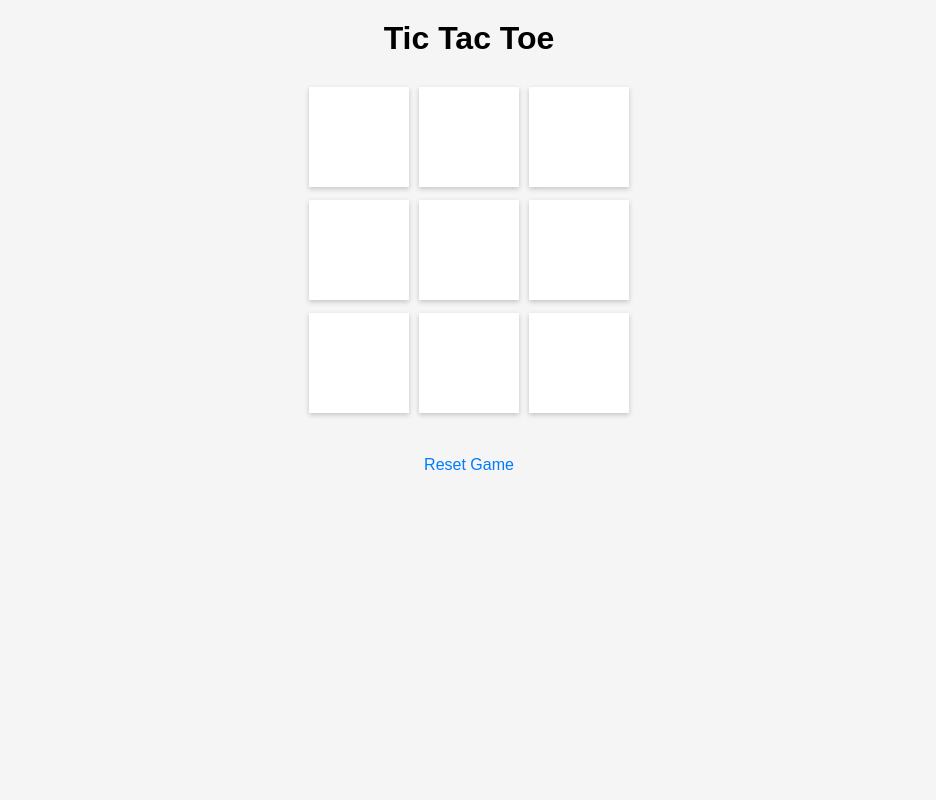
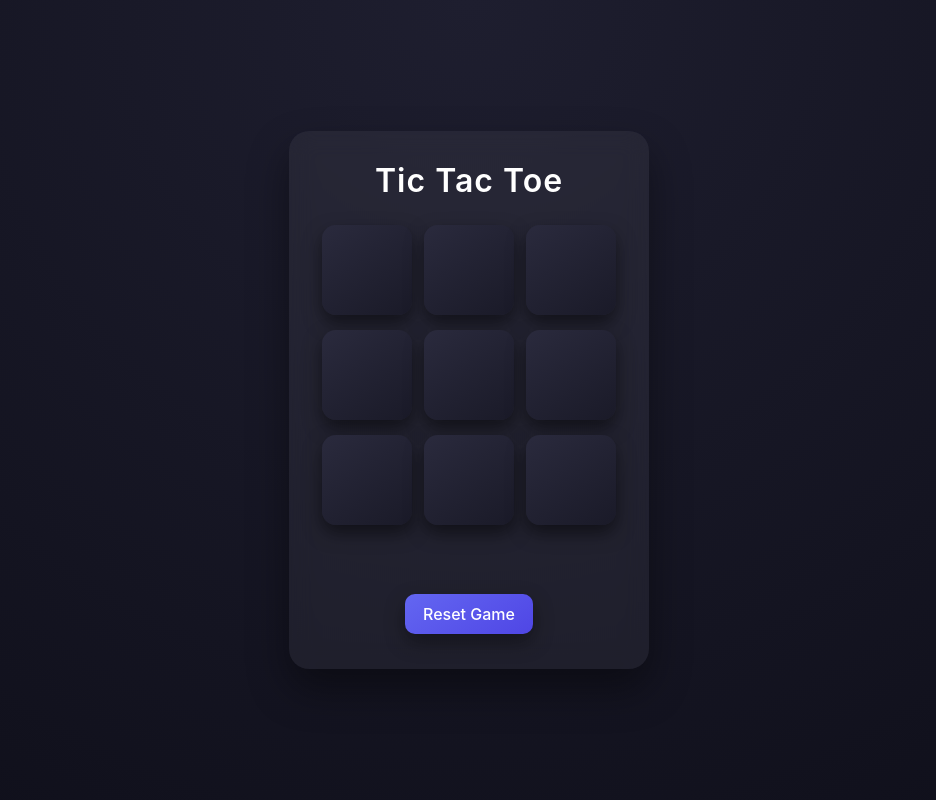
Before and after one commit to IdrisAbdulwadud900/tic-tac-toe-web, a Flask app: page / in a window 1280 px wide. Shown: the whole page, without its empty margins (171-1107 px from the left). Run offline with Flask 3, Linux system fonts and the light colour scheme.

Commit message:
UI upgrade: modern dark glass design

```diff
--- a/templates/index.html
+++ b/templates/index.html
@@ -1,73 +1,142 @@
 <!DOCTYPE html>
-<html>
+<html lang="en">
 <head>
+  <meta charset="UTF-8">
   <title>Tic Tac Toe</title>
   <style>
+    * {
+      box-sizing: border-box;
+      font-family: -apple-system, BlinkMacSystemFont, "Segoe UI", Roboto, sans-serif;
+    }
+
     body {
-            font-family: Arial, sans-serif;
+      margin: 0;
+      min-height: 100vh;
+      background: radial-gradient(circle at top, #1e1e2f, #0f0f1a);
+      display: flex;
+      align-items: center;
+      justify-content: center;
+      color: #fff;
+    }
+
+    .card {
+      background: rgba(255, 255, 255, 0.05);
+      backdrop-filter: blur(12px);
+      border-radius: 20px;
+      padding: 30px 35px 35px;
+      box-shadow: 0 20px 40px rgba(0,0,0,0.4);
       text-align: center;
-            background: #f5f5f5;
+      width: 360px;
     }
+
     h1 {
-            margin-top: 20px;
+      margin: 0 0 20px;
+      font-weight: 600;
+      letter-spacing: 1px;
     }
+
     .board {
       display: grid;
-            grid-template-columns: repeat(3, 100px);
-            gap: 10px;
+      grid-template-columns: repeat(3, 90px);
+      gap: 12px;
       justify-content: center;
-            margin-top: 30px;
+      margin: 25px 0 20px;
     }
-        button.cell {
-            width: 100px;
-            height: 100px;
-            font-size: 36px;
+
+    .cell-btn {
+      width: 90px;
+      height: 90px;
+      border-radius: 14px;
+      border: none;
+      font-size: 42px;
+      font-weight: 600;
       cursor: pointer;
-            border: none;
-            background: white;
-            box-shadow: 0 2px 5px rgba(0,0,0,0.2);
+      background: linear-gradient(145deg, #2a2a3d, #1a1a28);
+      color: #fff;
+      box-shadow: 0 8px 18px rgba(0,0,0,0.5);
+      transition: all 0.15s ease;
     }
-        button.cell:disabled {
+
+    .cell-btn:hover:not(:disabled) {
+      transform: translateY(-3px);
+      box-shadow: 0 14px 28px rgba(0,0,0,0.6);
+      background: linear-gradient(145deg, #343454, #222238);
+    }
+
+    .cell-btn:active:not(:disabled) {
+      transform: translateY(0);
+      box-shadow: 0 6px 14px rgba(0,0,0,0.5);
+    }
+
+    .cell-btn:disabled {
       cursor: not-allowed;
-            background: #ddd;
+      opacity: 0.75;
     }
+
     .msg {
-            margin-top: 20px;
+      margin-top: 15px;
       font-size: 20px;
-            font-weight: bold;
+      font-weight: 500;
+      min-height: 28px;
     }
-        a {
+
+    .msg.win {
+      color: #4ade80;
+    }
+
+    .msg.draw {
+      color: #facc15;
+    }
+
+    .reset-link {
       display: inline-block;
-            margin-top: 20px;
+      margin-top: 18px;
+      padding: 10px 18px;
+      border-radius: 10px;
+      background: linear-gradient(145deg, #6366f1, #4f46e5);
+      color: white;
       text-decoration: none;
-            color: #007bff;
+      font-weight: 500;
+      box-shadow: 0 8px 20px rgba(0,0,0,0.4);
+      transition: all 0.15s ease;
+    }
+
+    .reset-link:hover {
+      transform: translateY(-2px);
+      box-shadow: 0 14px 30px rgba(0,0,0,0.6);
+      background: linear-gradient(145deg, #7477ff, #5b52f0);
     }
   </style>
 </head>
 <body>
 
+  <div class="card">
     <h1>Tic Tac Toe</h1>
 
     <div class="board">
       {% for i in range(9) %}
         <form method="POST">
           <input type="hidden" name="move" value="{{ i }}">
-            <button class="cell" type="submit" {% if board[i] != " " or winner %}disabled{% endif %}>
+          <button class="cell-btn" type="submit"
+            {% if board[i] != " " or winner %}disabled{% endif %}>
             {{ board[i] }}
           </button>
         </form>
       {% endfor %}
     </div>
 
-<div class="msg">
+    <div class="msg
+      {% if winner == "Draw" %}draw{% elif winner %}win{% endif %}
+    ">
       {% if winner == "Draw" %}
-        It's a draw.
+        It’s a draw 🤝
       {% elif winner %}
-        Player {{ winner }} wins.
+        Player {{ winner }} wins 🎉
       {% endif %}
     </div>
 
-<a href="/reset">Reset Game</a>
+    <a class="reset-link" href="/reset">Reset Game</a>
+  </div>
 
 </body>
 </html>
```
Lines whose indentation alone changed are shown as unchanged.
